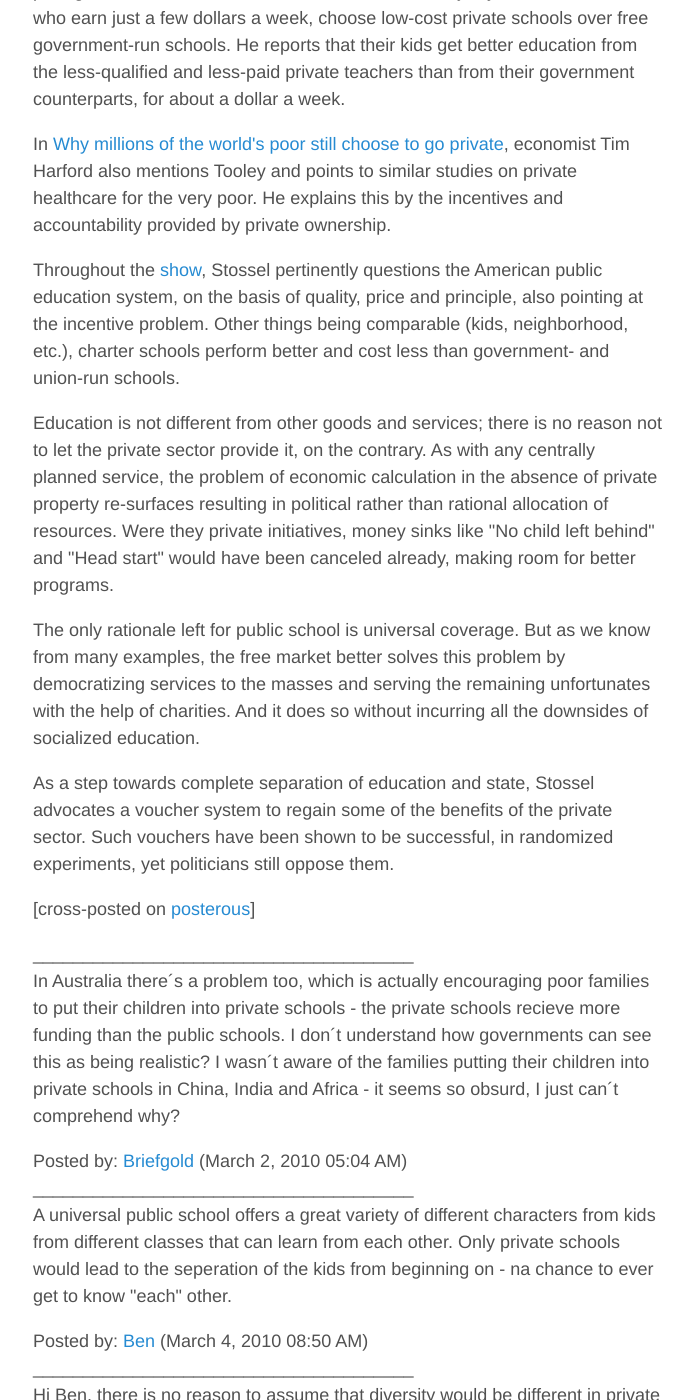
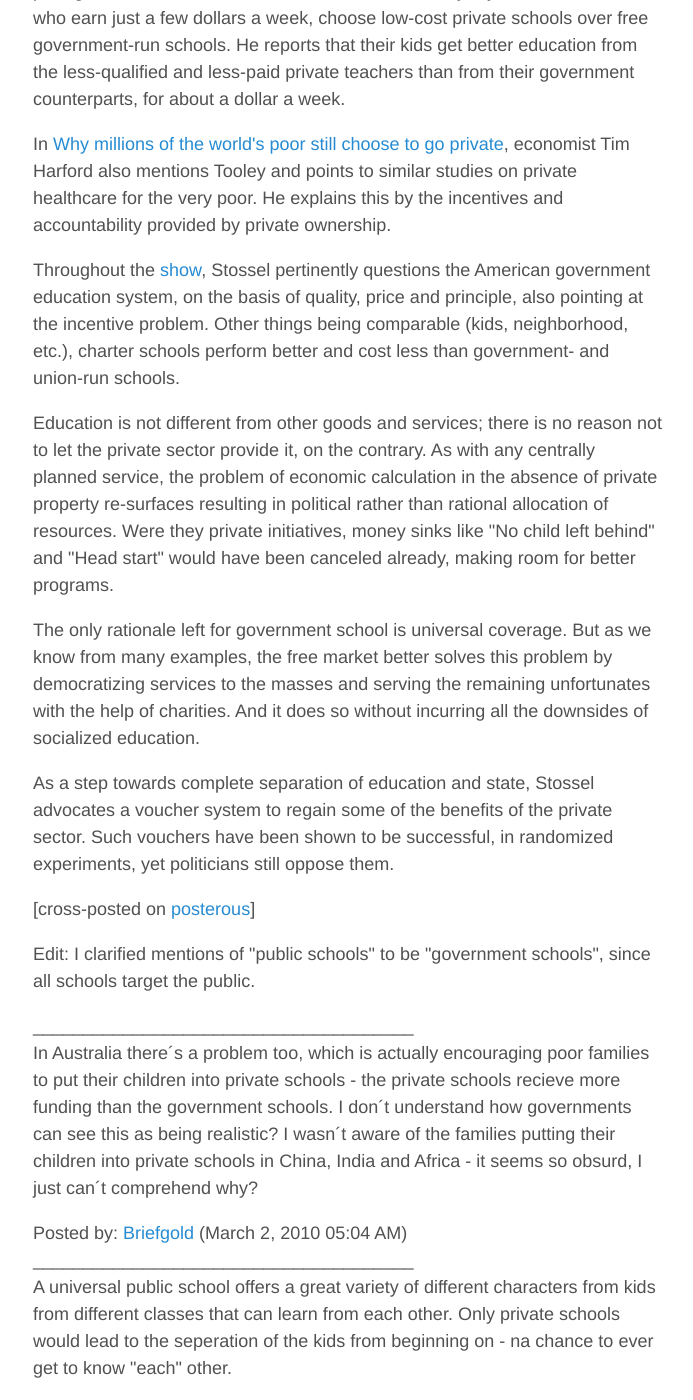
Before and after one commit to jcouv/jcouv.github.io, a Jekyll site: the page built from archives/000366.html, in a window 1280 px wide and 1400 px high, scrolled down 721 px. Shown: the whole window, without its empty margins (292-985 px from the left). Built offline with Jekyll 4.4.1, drawn with Linux system fonts in a browser that asks for light colours; comment, search, counter and statistics services are not loaded.

Commit message:
Update 000366.html

```diff
--- a/archives/000366.html
+++ b/archives/000366.html
@@ -11,20 +11,21 @@ disqus_url: http://blog.monstuff.com/archives/000366.html
 
 <p>In <a href="http://www.ft.com/cms/s/2/73abde1e-8c59-11de-b14f-00144feabdc0.html">Why millions of the world's poor still choose to go private</a>, economist Tim Harford also mentions Tooley and points to similar studies on private healthcare for the very poor. He explains this by the incentives and accountability provided by private ownership.</p>
 
-<p>Throughout the <a href="http://www.therightscoop.com/watch-stossel-february-18-2010-education-imprisoning-kids/">show</a>, Stossel pertinently questions the American public education system, on the basis of quality, price and principle, also pointing at the incentive problem. Other things being comparable (kids, neighborhood, etc.), charter schools perform better and cost less than government- and union-run schools.</p>
+<p>Throughout the <a href="http://www.therightscoop.com/watch-stossel-february-18-2010-education-imprisoning-kids/">show</a>, Stossel pertinently questions the American government education system, on the basis of quality, price and principle, also pointing at the incentive problem. Other things being comparable (kids, neighborhood, etc.), charter schools perform better and cost less than government- and union-run schools.</p>
 
 <p>Education is not different from other goods and services; there is no reason not to let the private sector provide it, on the contrary. As with any centrally planned service, the problem of economic calculation in the absence of private property re-surfaces resulting in political rather than rational allocation of resources. Were they private initiatives, money sinks like "No child left behind" and "Head start" would have been canceled already, making room for better programs.</p>
 
-<p>The only rationale left for public school is universal coverage. But as we know from many examples, the free market better solves this problem by democratizing services to the masses and serving the remaining unfortunates with the help of charities. And it does so without incurring all the downsides of socialized education.</p>
+<p>The only rationale left for government school is universal coverage. But as we know from many examples, the free market better solves this problem by democratizing services to the masses and serving the remaining unfortunates with the help of charities. And it does so without incurring all the downsides of socialized education.</p>
 
 <p>As a step towards complete separation of education and state, Stossel advocates a voucher system to regain some of the benefits of the private sector. Such vouchers have been shown to be successful, in randomized experiments, yet politicians still oppose them.</p>
 
 <p>[cross-posted on <a href="http://dumky.posterous.com/state-and-education">posterous</a>]</p>
 
+<p>Edit: I clarified mentions of "public schools" to be "government schools", since all schools target the public. </p>
 
 ______________________________________
 
-<p>In Australia there´s a problem too, which is actually encouraging poor families to put their children into private schools - the private schools recieve more funding than the public schools. I don´t understand how governments can see this as being realistic? I wasn´t aware of the families putting their children into private schools in China, India and Africa - it seems so obsurd, I just can´t comprehend why? </p>
+<p>In Australia there´s a problem too, which is actually encouraging poor families to put their children into private schools - the private schools recieve more funding than the government schools. I don´t understand how governments can see this as being realistic? I wasn´t aware of the families putting their children into private schools in China, India and Africa - it seems so obsurd, I just can´t comprehend why? </p>
 
 Posted by: <a href="http://removed">Briefgold</a> (March  2, 2010 05:04 AM)
 
```
